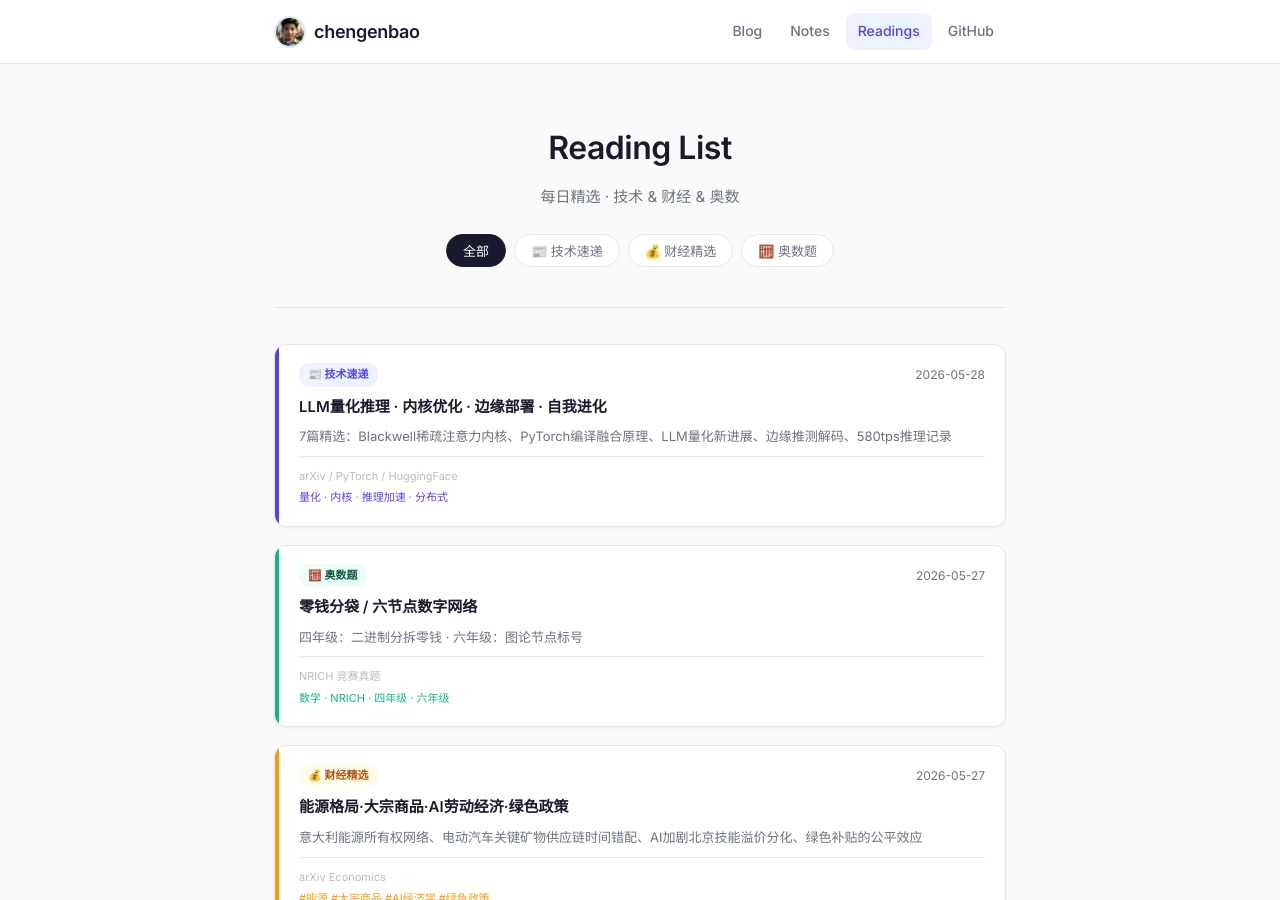
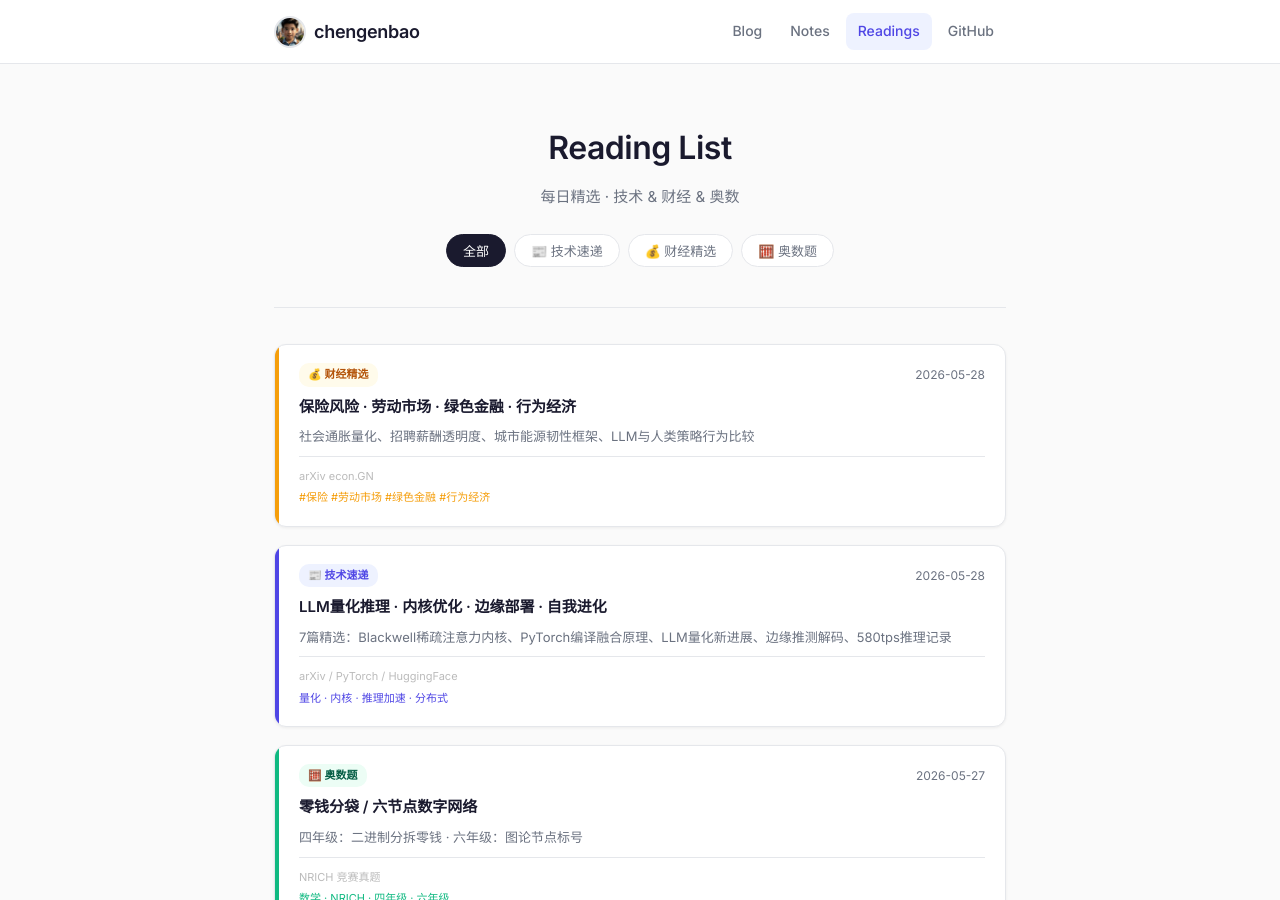
Before and after one commit to chengenbao/chengenbao.github.io, a Jekyll site: the page built from reading-list/index.md, in a window 1280 px wide and 900 px high. Built offline with Jekyll 4.4.1, drawn with Linux system fonts in a browser that asks for light colours.

Commit message:
update reading list index finance 2026-05-28

```diff
--- a/reading-list/index.md
+++ b/reading-list/index.md
@@ -18,6 +18,21 @@ permalink: /reading-list/
   </div>
 
   <div class="rl-grid">
+<a class="rl-card finance" href="/reading-list/2026-05-28-finance-daily/">
+  <div class="rl-accent"></div>
+  <div class="rl-body">
+    <div class="rl-top">
+      <span class="rl-badge finance">💰 财经精选</span>
+      <time>2026-05-28</time>
+    </div>
+    <h2>保险风险 · 劳动市场 · 绿色金融 · 行为经济</h2>
+    <p>社会通胀量化、招聘薪酬透明度、城市能源韧性框架、LLM与人类策略行为比较</p>
+    <div class="rl-meta">
+      <span class="rl-source">arXiv econ.GN</span>
+      <span class="rl-tags">#保险 #劳动市场 #绿色金融 #行为经济</span>
+    </div>
+  </div>
+</a>
 <a class="rl-card tech" href="/reading-list/2026-05-28-tech-daily/">
   <div class="rl-accent"></div>
   <div class="rl-body">
```
